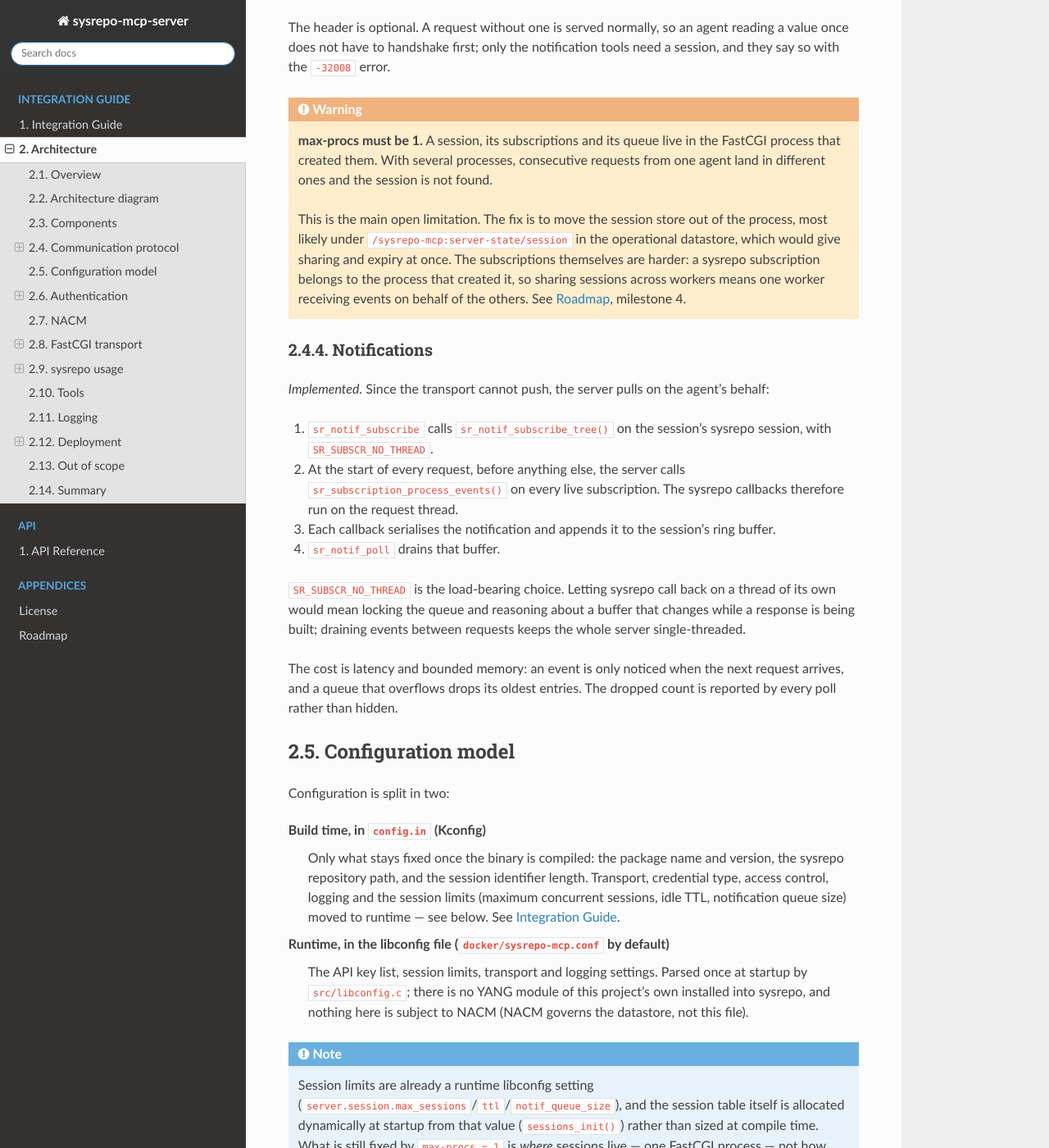
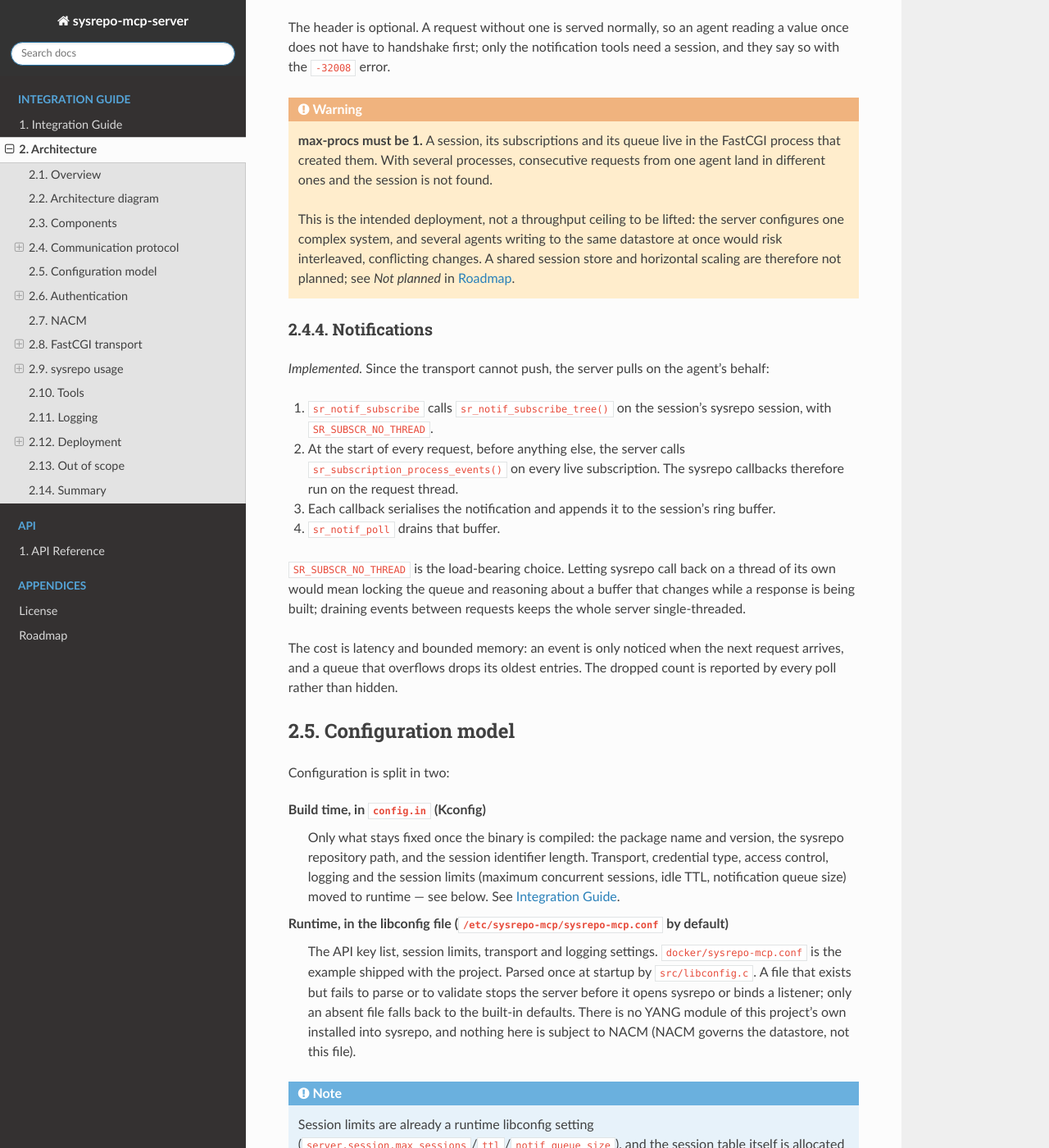
Before and after one commit to Geneo-5/sysrepo-mcp-server, a Sphinx documentation site: the page built from sphinx/architecture.rst, in a window 1280 px wide and 1400 px high, scrolled down 3160 px. Shown: the whole window at 82% size. Built offline with Sphinx 7.4.7 and the Read the Docs theme 3.1.0, drawn with Linux system fonts in a browser that asks for light colours; some of the changed text lies outside the part shown.

Commit message:
Partial review of sphinx documentation
Agent: Claude (claude.ai)
Model: Claude Sonnet 5.5

```diff
--- a/sphinx/architecture.rst
+++ b/sphinx/architecture.rst
@@ -173,13 +173,11 @@ tools need a session, and they say so with the ``-32008`` error.
    requests from one agent land in different ones and the session is not
    found.
 
-   This is the main open limitation. The fix is to move the session store out
-   of the process, most likely under
-   ``/sysrepo-mcp:server-state/session`` in the operational datastore, which
-   would give sharing and expiry at once. The subscriptions themselves are
-   harder: a sysrepo subscription belongs to the process that created it, so
-   sharing sessions across workers means one worker receiving events on behalf
-   of the others. See :doc:`todo`, milestone 4.
+   This is the intended deployment, not a throughput ceiling to be lifted:
+   the server configures one complex system, and several agents writing to
+   the same datastore at once would risk interleaved, conflicting changes.
+   A shared session store and horizontal scaling are therefore not planned;
+   see *Not planned* in :doc:`todo`.
 
 Notifications
 ~~~~~~~~~~~~~
@@ -217,22 +215,24 @@ Configuration is split in two:
    limits (maximum concurrent sessions, idle TTL, notification queue size)
    moved to runtime — see below. See :doc:`install`.
 
-**Runtime**, in the libconfig file (``docker/sysrepo-mcp.conf`` by default)
-   The API key list, session limits, transport and logging settings. Parsed
-   once at startup by ``src/libconfig.c``; there is no YANG module of this
-   project's own installed into sysrepo, and nothing here is subject to
-   NACM (NACM governs the datastore, not this file).
+**Runtime**, in the libconfig file (``/etc/sysrepo-mcp/sysrepo-mcp.conf`` by default)
+   The API key list, session limits, transport and logging settings.
+   ``docker/sysrepo-mcp.conf`` is the example shipped with the project.
+   Parsed once at startup by ``src/libconfig.c``. A file that exists but
+   fails to parse or to validate stops the server before it opens sysrepo or
+   binds a listener; only an absent file falls back to the built-in
+   defaults. There is no YANG module of this project's own installed into
+   sysrepo, and nothing here is subject to NACM (NACM governs the datastore,
+   not this file).
 
 .. note::
 
    Session limits are already a runtime libconfig setting
    (``server.session.max_sessions``/``ttl``/``notif_queue_size``), and the
    session table itself is allocated dynamically at startup from that value
-   (``sessions_init()``) rather than sized at compile time. What is still
-   fixed by ``max-procs = 1`` is *where* sessions live — one FastCGI
-   process — not how many of them are allowed. Moving the session store
-   itself out of the process and into the datastore, which milestone 4
-   calls for, is what would let sessions survive more than one process.
+   (``sessions_init()``) rather than sized at compile time. What is fixed by
+   ``max-procs = 1`` is *where* sessions live — one FastCGI process — not
+   how many of them are allowed.
 
 Authentication
 --------------
@@ -258,25 +258,26 @@ the proxy forwards it as the ``HTTP_AUTHORIZATION`` FastCGI parameter.
 3. It resolves the associated NACM user name.
 4. It calls ``sr_nacm_set_user()`` on the sysrepo session, so every subsequent
    operation is evaluated against that user's NACM rules.
-5. A missing or unknown key yields HTTP 401.
+5. A missing or unknown key yields HTTP 401 with JSON-RPC error ``-32003``.
 
 .. warning::
 
    API keys are held in cleartext, both in the libconfig file on disk and in
    the server's memory (``struct mcp_api_key.key`` in
    ``include/sysrepo/mcp/libconfig.h``) — anyone who can read that file or
-   attach to the process can read every key. The current comparison in
-   ``mcp_config_find_key()`` scans to the longer key length, so timing still
-   varies with key length. A fixed-length constant-time check is open under
-   P0 in ``sphinx/todo.rst``. Use high-entropy keys and restrict access to
-   the config file; do not expose this deployment to an untrusted agent
-   until the P0 items are complete.
+   attach to the process can read every key. The lookup in
+   ``mcp_config_find_key()`` is constant-time: it scans every configured key
+   over a fixed width (``CONFIG_SYSREPO_MCP_SERVER_MAX_API_KEY_LEN``) without
+   returning early, and keys longer than that are rejected at load time.
+   Hashing the keys was rejected as unnecessary CPU cost, so use high-entropy
+   keys, restrict access to the config file, and never log credentials.
 
 Cookie
 ~~~~~~
 
 An alternative for browser-based clients: the key travels in a cookie named
-after ``SYSREPO_MCP_SERVER_COOKIE_NAME``, and is validated identically. Cookie
+after ``server.auth.cookie_name`` (with ``server.auth.method = "cookie"``),
+and is validated identically. Cookie
 credentials are exposed to CSRF; the bearer header is preferred everywhere
 else.
 
@@ -312,9 +313,10 @@ Access control flow::
         v  sysrepo evaluates every read/write/exec against ietf-netconf-acm
    JSON-RPC response, or NACM access-denied error
 
-The module allow-list and the write protection declared in ``config.in`` are a
-coarse second layer applied before sysrepo is called at all; they are not a
-replacement for NACM rules.
+One coarse layer sits in front of NACM: when authentication is on,
+``sr_module_install`` and ``sr_module_uninstall`` are refused outright (HTTP
+403, ``-32003``), because they change the schema for the whole sysrepo
+instance. It is not a replacement for NACM rules.
 
 .. warning::
 
@@ -494,7 +499,9 @@ Security
 3. Run the server as a dedicated unprivileged user, member of the sysrepo
    group, never as root, which is also the NACM recovery user.
 4. Turn access control on, and give each agent its own key and NACM user.
-5. Restrict the module allow-list to what the agent genuinely needs.
+5. Grant each agent only the NACM rules it needs: module installation is
+   already refused when authentication is on, but read, write and exec access
+   are governed by NACM alone.
 6. Rotate keys, and log every configuration change with the key identity that
    caused it.
 
@@ -502,9 +509,9 @@ Performance
 ~~~~~~~~~~~
 
 1. **Concurrency is capped at one process.** ``max-procs`` must stay at 1
-   while sessions are process-local, so requests are serialised. This is the
-   binding constraint on throughput today, and the reason milestone 4 matters
-   beyond correctness.
+   because sessions are process-local, so requests are serialised. This is
+   deliberate: one agent at a time configures the system (see *Not planned*
+   in :doc:`todo`).
 2. A sysrepo connection is expensive to open and cheap to reuse; one is kept
    per process for its lifetime.
 3. Reading a whole module is expensive. Prefer a precise XPath over fetching a
@@ -519,7 +526,7 @@ Observability
 ~~~~~~~~~~~~~
 
 1. ``get_status`` for a liveness probe.
-2. ``sr_get_operational`` on ``/sysrepo-mcp:server-state`` for detail.
+2. ``get_status`` with ``verbose`` set, to list the live sessions.
 3. The proxy access log for latency and status codes.
 4. syslog for the server and sysrepo library messages.
 
@@ -532,12 +539,14 @@ Deliberately not planned:
   rules out pushed notifications, MCP sampling and elicitation.
 - **WebSocket transport**: not an MCP binding, and redundant with FastCGI.
 - **A direct HTTP listener**: HTTP, TLS and rate limiting stay in the proxy.
+- **A shared session store and horizontal scaling**: the server configures
+  one complex system, so concurrent agents are not a goal.
+- **OAuth2 or JWT credentials**: the libconfig API-key list plus NACM is the
+  deliberately lighter mechanism.
 
 Possible later:
 
-- OAuth2 or JWT credentials, which the MCP authorization specification builds
-  on.
-- Horizontal scaling behind a load balancer, once sessions are shared.
+- Transactions spanning several tool calls, with explicit commit and rollback.
 - Metrics export.
 
 Summary
```
Also changed, not shown: other parts of sphinx/architecture.rst (+6 -3 lines), AGENTS.md (+4 -3 lines), sphinx/api.rst (+36 -46 lines), sphinx/index.rst (+6 -6 lines), sphinx/install.rst (+19 -8 lines), sphinx/todo.rst (+29 -5 lines).
